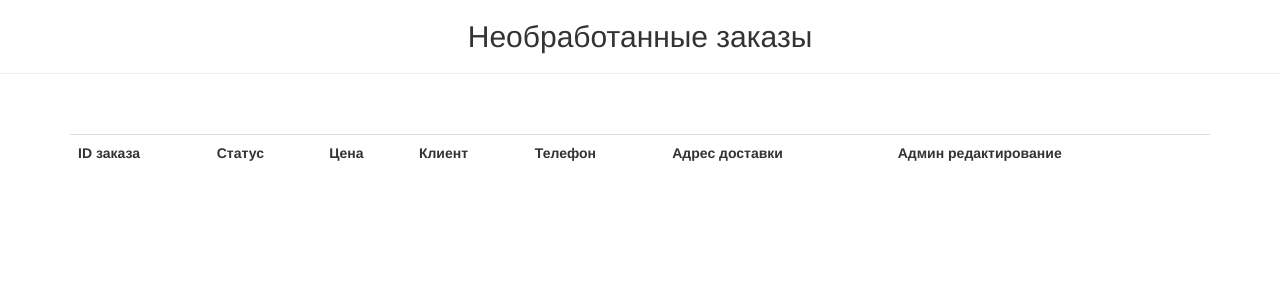
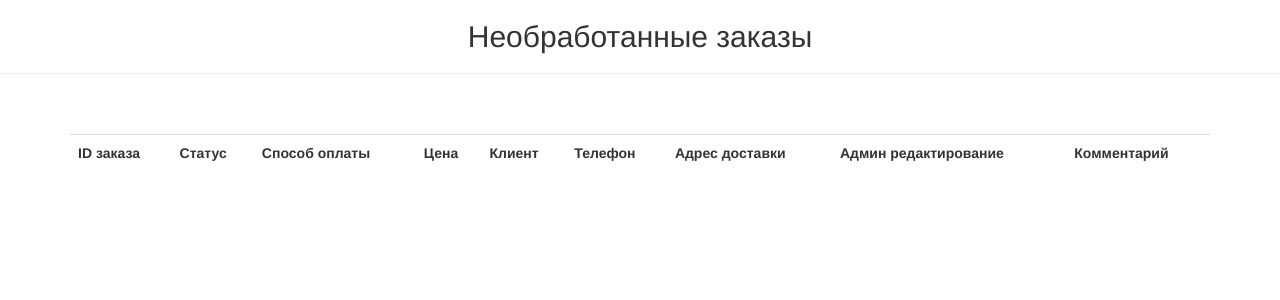
Before and after one commit to Arkady-Bikhd/star-burger-master, a Django app: template restaurateur/templates/order_items.html in a window 1280 px wide. Shown: the part 52-352 px from the top of the page. Run offline with Django 3.2, Linux system fonts and the light colour scheme; the template is opened without the code that fills it, so the values that code supplies are empty; parts of the project's set-up code (start-up, migrations or seed data) failed here and were passed over; some libraries are stand-ins or nearby versions.

Commit message:
Добавлен способ оплаты

```diff
--- a/foodcartapp/models.py
+++ b/foodcartapp/models.py
@@ -131,6 +131,10 @@ class Order(models.Model):
         ('З', 'Завершённый'),
         ('Н','Необработанный'),
     )
+    PAYMENT_METHOD = (
+        ('Э', 'Электронно'),
+        ('Н', 'Нальчностью'),
+    )
     firstname = models.CharField(
         'Имя',
         max_length=30,
@@ -179,6 +183,13 @@ class Order(models.Model):
         db_index=True,
         null=True,
     )
+    payment_method = models.CharField(
+        'Способ оплаты',
+        max_length=2,
+        db_index=True,
+        choices=PAYMENT_METHOD,
+        null=True,
+    )
 
     class Meta:
         verbose_name = 'Заказ'
--- a/restaurateur/templates/order_items.html
+++ b/restaurateur/templates/order_items.html
@@ -15,22 +15,26 @@
     <tr>
       <th>ID заказа</th>
       <th>Статус</th>
+      <th>Способ оплаты</th>
       <th>Цена</th>
       <th>Клиент</th>
       <th>Телефон</th>
       <th>Адрес доставки</th>
       <th>Админ редактирование</th>
+      <th>Комментарий</th>
     </tr>
 
     {% for item in order_items %}
       <tr>
         <td>{{item.id}}</td>
         <th>{{item.status}}</th>
+        <th>{{item.payment_method}}</th>
         <td>{{item.order_value}} руб.</td>
         <td>{{item.firstname}} {{item.lastname}}</td>
         <td>{{item.phonenumber}}</td>
         <td>{{item.address}}</td>
         <td><a href='{% url "admin:foodcartapp_order_change" object_id=item.id %}?next={{request.get_full_path|urlencode}}'>Редактировать</a></td>
+        <th>{{item.comment}}</th>
       </tr>
     {% endfor %}
    </table>
--- a/restaurateur/views.py
+++ b/restaurateur/views.py
@@ -100,10 +100,12 @@ def view_orders(request):
             'id': order.id,
             'firstname': order.firstname,
             'status': order.get_status_display(),
+            'payment_method': order.get_payment_method_display(),
             'lastname': order.lastname,
             'phonenumber': order.phonenumber,
             'address': order.address,
             'order_value': order_value,
+            'comment': order.comment,
         }
         order_items.append(order_item)
     return render(request, template_name='order_items.html', context={
```
Also changed, not shown: foodcartapp/migrations/0049_order_payment_method.py (added).
